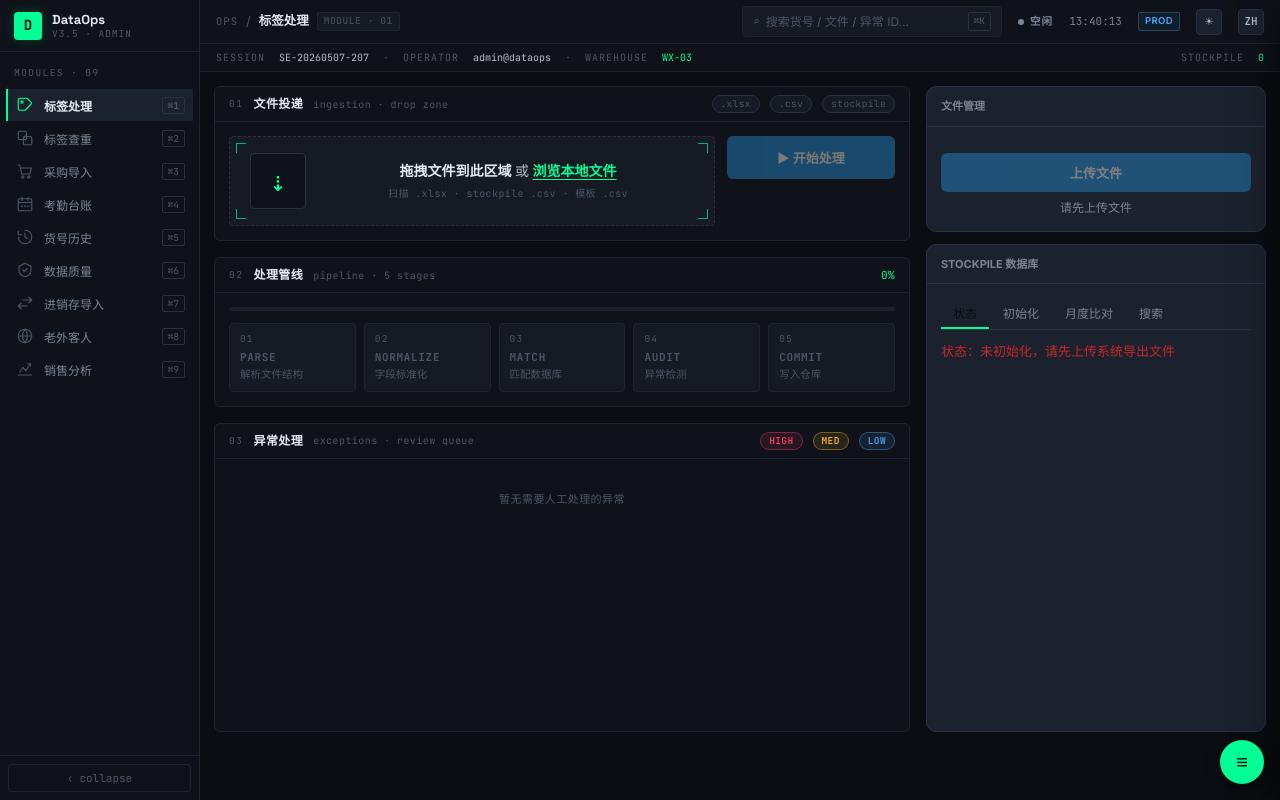
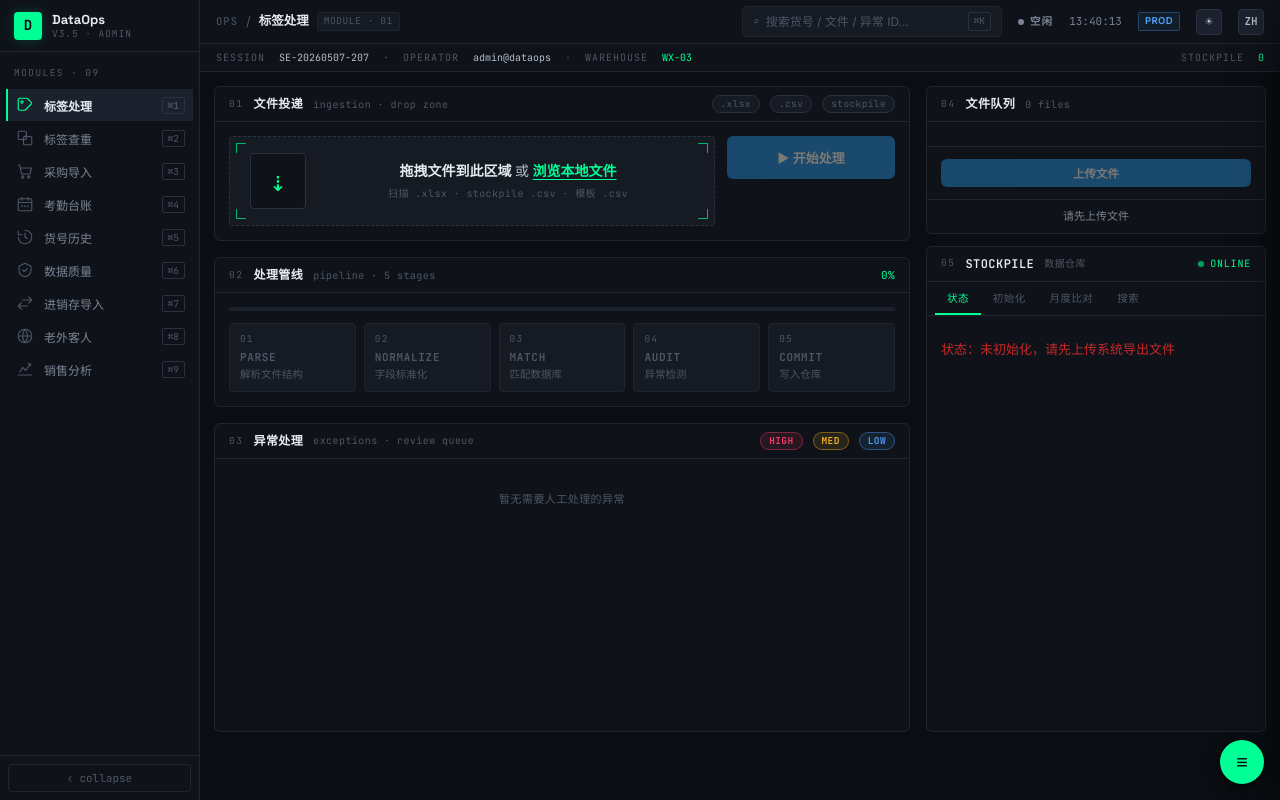
Before and after one commit to jxwu1/label-sync, a Flask app: page / in a window 1280 px wide. Run offline with Flask 3, Linux system fonts and the light colour scheme; data that the repository does not hold is empty.

Commit message:
feat(ui): PR-FE-8c — FilesPanel + StockpilePanel 视觉换皮
视觉重做，0 数据流 / 行为变化：

FilesPanel：
- 改 up-panel 风 card：header「04 文件队列 · N files」（计数 alpine 绑定）
- 文件行新结构：类型 badge（XLSX/CSV mono 36px）+ 文件名 + 删除 ×
- 空态显示 mono「暂无待上传文件」
- 6 个 action 按钮挪进 card footer，flex-wrap 自适应
- 状态文字最底带 border-top 分隔

StockpilePanel：
- 改 up-panel 风 card：header「05 STOCKPILE 数据仓库」+ ONLINE pulse dot
- Tab bar 改 mono 风：active 绿字 + 下方 2px 绿条
- 4 个 tab panel padding 12/14

Plan §3.1 FilesPanel "队列" 概念（DONE/RUN/QUEUE/FAIL 状态）需要后端
新事件流，留作后续；当前只视觉换皮。

19 e2e smoke 通过

```diff
--- a/static/css/page-main.css
+++ b/static/css/page-main.css
@@ -292,6 +292,139 @@
   border-radius: 2px;
   background: var(--bg-2);
 }
+
+/* PR-FE-8c：FilesPanel 视觉换皮 */
+.files-bd {
+  display: block !important;
+  padding: 0 !important;
+}
+.files-bd .files {
+  max-height: 200px;
+  overflow-y: auto;
+}
+.files-bd .files:empty::before {
+  content: "暂无待上传文件";
+  display: block;
+  padding: 16px 14px;
+  text-align: center;
+  font-family: var(--mono);
+  font-size: 10.5px;
+  color: var(--ink-3);
+}
+.files-bd .fl-row {
+  display: flex;
+  align-items: center;
+  gap: 10px;
+  padding: 8px 14px;
+  border-bottom: 1px solid var(--line-soft, var(--c-border));
+}
+.files-bd .fl-row:last-child { border-bottom: none; }
+.fl-type {
+  width: 36px;
+  flex-shrink: 0;
+  background: var(--bg-2);
+  border: 1px solid var(--line-soft, var(--line));
+  border-radius: 3px;
+  font-family: var(--mono);
+  font-size: 9px;
+  font-weight: 700;
+  text-align: center;
+  padding: 4px 0;
+  color: var(--ink-2);
+  letter-spacing: 0.04em;
+}
+.fl-name {
+  flex: 1;
+  min-width: 0;
+  font-size: 11.5px;
+  color: var(--ink-0);
+  overflow: hidden;
+  text-overflow: ellipsis;
+  white-space: nowrap;
+}
+.fl-rm {
+  flex-shrink: 0;
+  width: 20px;
+  height: 20px;
+  display: flex;
+  align-items: center;
+  justify-content: center;
+  color: var(--ink-3);
+  cursor: pointer;
+  border-radius: 3px;
+  font-size: 14px;
+}
+.fl-rm:hover { color: var(--error); background: var(--bg-2); }
+
+.files-actions {
+  display: flex;
+  flex-wrap: wrap;
+  gap: 6px;
+  padding: 12px 14px;
+  border-top: 1px solid var(--line-soft, var(--c-border));
+}
+.files-actions .btn {
+  flex: 1 1 auto;
+  min-width: 100px;
+  font-size: 11.5px;
+  padding: 6px 10px;
+  margin: 0;
+}
+.files-bd #status {
+  padding: 8px 14px;
+  border-top: 1px solid var(--line-soft, var(--c-border));
+  font-size: 11px;
+}
+
+/* PR-FE-8c：StockpilePanel 视觉换皮 */
+.sp-online {
+  display: inline-flex;
+  align-items: center;
+  gap: 6px;
+  font-family: var(--mono);
+  font-size: 10px;
+  color: var(--accent);
+  letter-spacing: 0.08em;
+}
+.sp-online-dot {
+  width: 6px;
+  height: 6px;
+  border-radius: 50%;
+  background: var(--accent);
+  box-shadow: 0 0 4px var(--accent-glow);
+  animation: sp-pulse 2s ease-in-out infinite;
+}
+@keyframes sp-pulse {
+  0%, 100% { opacity: 1; }
+  50% { opacity: .4; }
+}
+.sp-bd {
+  display: block !important;
+  padding: 0 !important;
+}
+.sp-tabs {
+  display: flex;
+  gap: 0;
+  border-bottom: 1px solid var(--line-soft, var(--c-border));
+  padding: 0 8px;
+}
+.sp-tabs .tabs__tab {
+  background: transparent;
+  border: none;
+  border-bottom: 2px solid transparent;
+  color: var(--ink-3);
+  font-family: var(--mono);
+  font-size: 10.5px;
+  letter-spacing: 0.04em;
+  padding: 8px 12px;
+  cursor: pointer;
+}
+.sp-tabs .tabs__tab:hover { color: var(--ink-1); }
+.sp-tabs .tabs__tab.active {
+  color: var(--accent);
+  border-bottom-color: var(--accent);
+}
+.sp-bd .tabs__panel { padding: 12px 14px; }
 #filesPanel { flex: 0 0 auto; }
 #stockpilePanel { flex: 1; min-height: 0; }
 .stockpile-search-results { max-height: 200px; overflow-y: auto; margin-top: 6px; }
--- a/templates/index.html
+++ b/templates/index.html
@@ -248,33 +248,49 @@
 
   <div class="right-stack">
 
-    <div class="panel" id="filesPanel">
-      <div class="panel-hd">文件管理</div>
-      <div class="panel-bd">
+    <!-- PR-FE-8c：FilesPanel 视觉换皮 -->
+    <section class="up-panel" id="filesPanel">
+      <div class="up-panel-hd">
+        <span class="up-panel-code">04</span>
+        <span class="up-panel-title">文件队列</span>
+        <span class="up-panel-sub" x-data x-text="`${$store.upload.selected.length} files`">0 files</span>
+        <span class="up-panel-spacer"></span>
+      </div>
+      <div class="up-panel-bd files-bd">
         <div class="files" id="files" x-data>
           <template x-for="(f, i) in $store.upload.selected" :key="i">
-            <div class="file">
-              <span class="name" x-text="f.name"></span>
-              <span class="rm" @click="$store.upload.remove(i)">×</span>
+            <div class="file fl-row">
+              <span class="fl-type" x-text="(f.name.split('.').pop() || '').toUpperCase().slice(0,4)"></span>
+              <span class="fl-name name" x-text="f.name"></span>
+              <span class="rm fl-rm" @click="$store.upload.remove(i)">×</span>
             </div>
           </template>
         </div>
+        <div class="files-actions">
           <button class="btn btn-secondary" id="upload" x-data :disabled="$store.upload.selected.length === 0">上传文件</button>
           <button class="btn btn-warning" id="cont">继续处理</button>
           <button class="btn btn-success" id="download">下载结果</button>
           <button class="btn btn-info" id="copyModels">复制所有型号</button>
           <button class="btn btn-info" id="copyModelsAll">复制所有型号（含重复）</button>
           <button class="btn btn-ghost" id="reset">清空界面，准备下一批</button>
+        </div>
         <div id="status" x-data
      :class="$store.app.statusCls ? `status ${$store.app.statusCls}` : 'status'"
      x-html="$store.app.statusText">请先上传文件</div>
       </div>
+    </section>
+
+    <!-- PR-FE-8c：StockpilePanel 视觉换皮 -->
+    <section class="up-panel" id="stockpilePanel">
+      <div class="up-panel-hd">
+        <span class="up-panel-code">05</span>
+        <span class="up-panel-title">STOCKPILE</span>
+        <span class="up-panel-sub">数据仓库</span>
+        <span class="up-panel-spacer"></span>
+        <span class="sp-online"><span class="sp-online-dot"></span>ONLINE</span>
       </div>
-
-    <div class="panel" id="stockpilePanel">
-      <div class="panel-hd">Stockpile 数据库</div>
-      <div class="panel-bd">
-        <div class="tabs" id="spTabs">
+      <div class="up-panel-bd sp-bd">
+        <div class="tabs sp-tabs" id="spTabs">
           <button class="tabs__tab active" data-tab="status" type="button">状态</button>
           <button class="tabs__tab" data-tab="init" type="button">初始化</button>
           <button class="tabs__tab" data-tab="cmp" type="button">月度比对</button>
```
Lines whose indentation alone changed are shown as unchanged.
